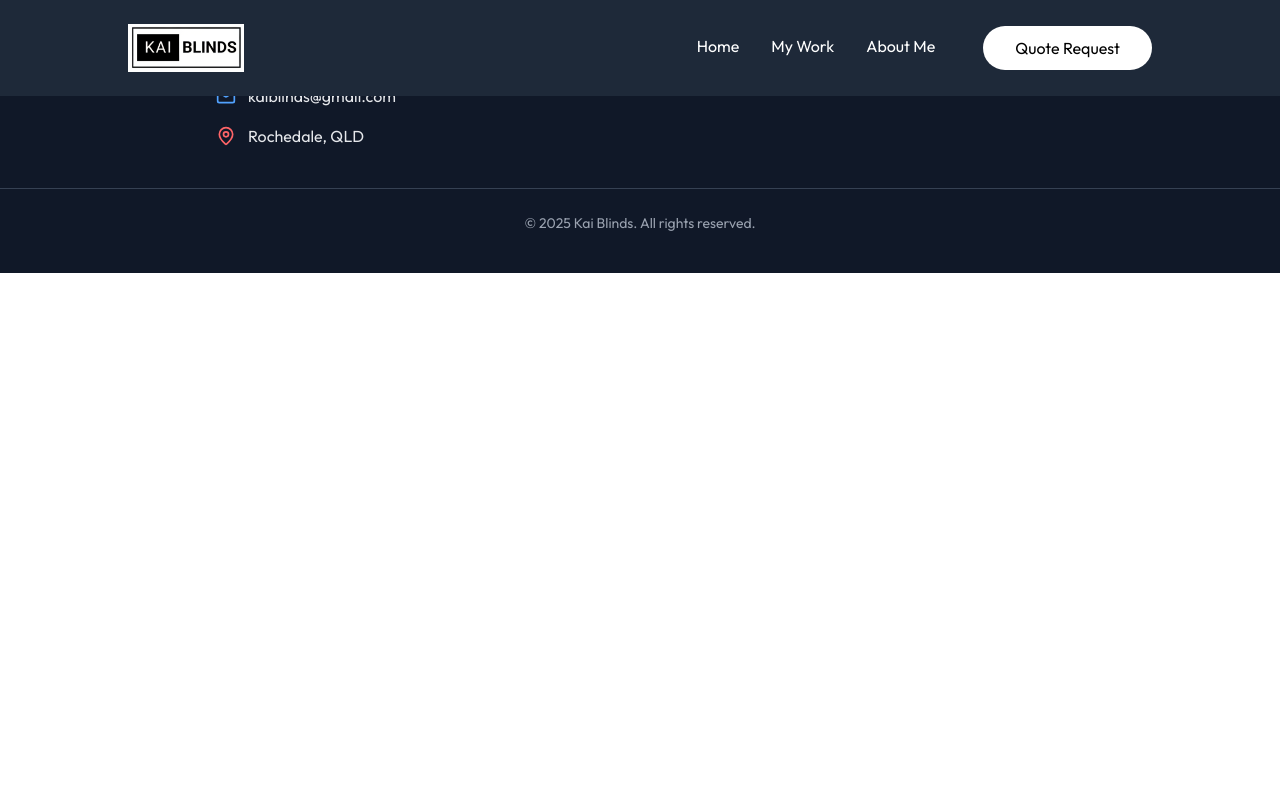
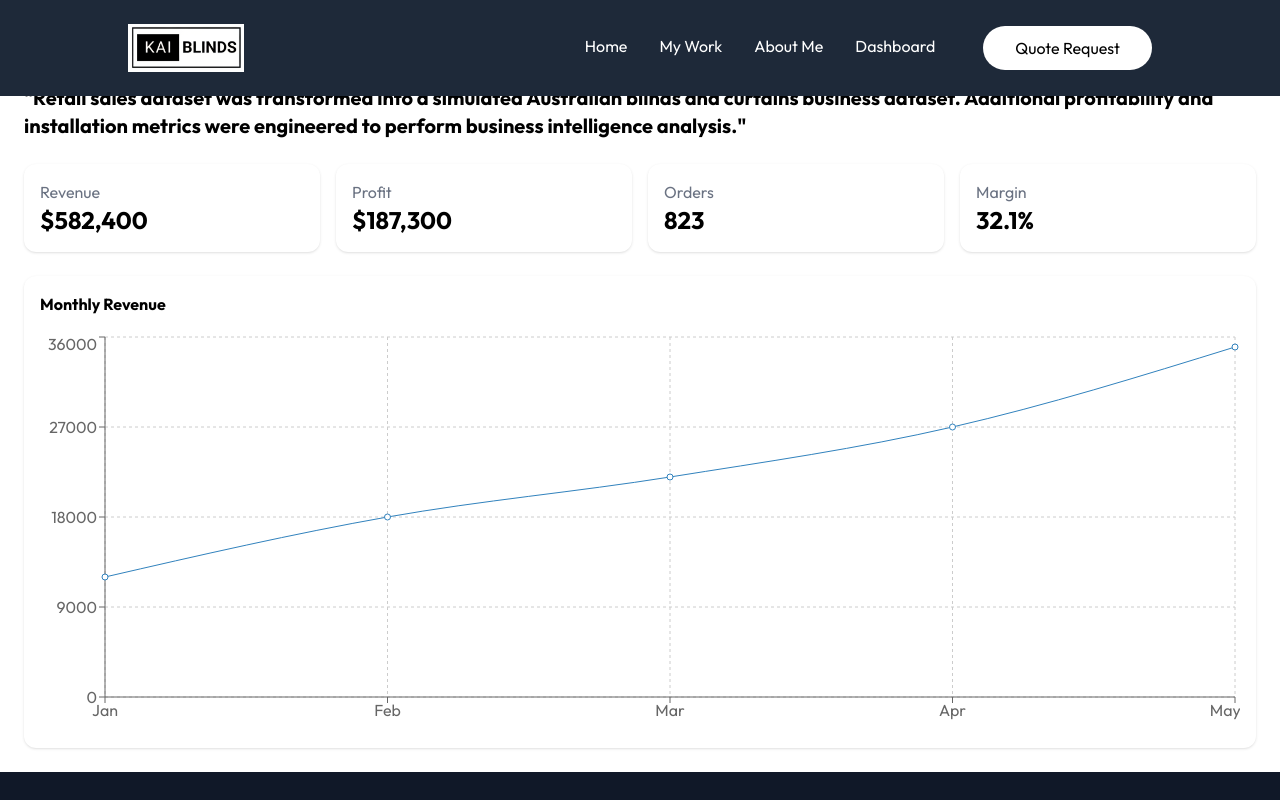
Before and after one commit to eunbiggabi/KaiBlinds, a React (Vite) app: page /dashboard in a window 1280 px wide. Shown: the top 800 px of the page. Built offline with nearby package versions, Linux system fonts and the light colour scheme; a web font is replaced by a local one.

Commit message:
changed email address

```diff
--- a/package.json
+++ b/package.json
@@ -20,6 +20,7 @@
     "react-dom": "^19.1.1",
     "react-helmet": "^6.1.0",
     "react-router-dom": "^7.9.1",
+    "recharts": "^3.8.1",
     "yet-another-react-lightbox": "^3.25.0"
   },
   "devDependencies": {
--- a/src/App.jsx
+++ b/src/App.jsx
@@ -9,6 +9,7 @@ import MyWork from "./pages/MyWork"
 import Blog from "./pages/Blog"
 import AboutMe from "./pages/AboutMe";
 import Footer from "./components/Footer";
+import Dashboard from "./pages/Dashboard";
 
 function App() {
   const [scrollToBlinds, setScrollToBlinds] = useState(false);
@@ -38,6 +39,7 @@ function App() {
         />
         <Route path="/my_work" element={<MyWork />} />
         <Route path="/about_me" element={<AboutMe />} />
+        <Route path="/dashboard" element={<Dashboard />} />
         {/* <Route path="/blog" element={<Blog />} /> */}
       </Routes>
       <Footer />
--- a/src/components/Footer.jsx
+++ b/src/components/Footer.jsx
@@ -11,7 +11,7 @@ const Footer = () => {
         <div className="flex items-center gap-3">
           <Mail className="w-5 h-5 text-blue-400" />
           <a href="mailto:kaiblinds@gmail.com" className="hover:text-white">
-            kaiblinds@gmail.com
+            eunkyuchloe@gmail.com
           </a>
         </div>
         {/* <div className="flex items-center gap-3">
--- /dev/null
+++ b/src/components/KPI.jsx
@@ -0,0 +1,8 @@
+export default function KPI({ title, value }) {
+  return (
+    <div className="bg-white shadow rounded-xl p-4">
+      <h3 className="text-gray-500">{title}</h3>
+      <p className="text-2xl font-bold">{value}</p>
+    </div>
+  );
+}
--- a/src/components/Navbar.jsx
+++ b/src/components/Navbar.jsx
@@ -12,6 +12,7 @@ const Navbar = ({ setScrollToBlinds }) => {
     { name: "Home", path: "/" },
     { name: "My Work", path: "/my_work" },
     { name: "About Me", path: "/about_me" },
+    { name: "Dashboard", path: "/dashboard" },
   ];
 
   const [isScrolled, setIsScrolled] = useState(false);
--- /dev/null
+++ b/src/components/RevenueChart.jsx
@@ -0,0 +1,35 @@
+import {
+  LineChart,
+  Line,
+  XAxis,
+  YAxis,
+  Tooltip,
+  CartesianGrid,
+  ResponsiveContainer
+} from "recharts";
+
+const data = [
+  { month: "Jan", revenue: 12000 },
+  { month: "Feb", revenue: 18000 },
+  { month: "Mar", revenue: 22000 },
+  { month: "Apr", revenue: 27000 },
+  { month: "May", revenue: 35000 }
+];
+
+export default function RevenueChart() {
+  return (
+    <div className="bg-white p-4 rounded-xl shadow">
+      <h2 className="font-bold mb-4">Monthly Revenue</h2>
+
+      <ResponsiveContainer width="100%" height={400}>
+        <LineChart data={data}>
+          <CartesianGrid strokeDasharray="3 3" />
+          <XAxis dataKey="month" />
+          <YAxis />
+          <Tooltip />
+          <Line type="monotone" dataKey="revenue" />
+        </LineChart>
+      </ResponsiveContainer>
+    </div>
+  );
+}
--- /dev/null
+++ b/src/pages/Dashboard.jsx
@@ -0,0 +1,28 @@
+import React from "react";
+import KPI from "../components/KPI";
+import RevenueChart from "../components/RevenueChart";
+
+const Dashboard = () => {
+  return (
+    <div className="p-6">
+      <h1 className="text-3xl font-bold mb-6">
+        Australian Blinds & Curtains Business Dashboard
+
+      </h1>
+      <p className="text-xl font-bold mb-6">
+        "Retail sales dataset was transformed into a simulated Australian blinds and curtains business dataset. Additional profitability and installation metrics were engineered to perform business intelligence analysis."
+      </p>
+
+      <div className="grid grid-cols-4 gap-4 mb-6">
+        <KPI title="Revenue" value="$582,400" />
+        <KPI title="Profit" value="$187,300" />
+        <KPI title="Orders" value="823" />
+        <KPI title="Margin" value="32.1%" />
+      </div>
+
+      <RevenueChart />
+    </div>
+  );
+}
+
+export default Dashboard;
```
Also changed, not shown: 1 other file (tests, documents, lock files or other folders).
